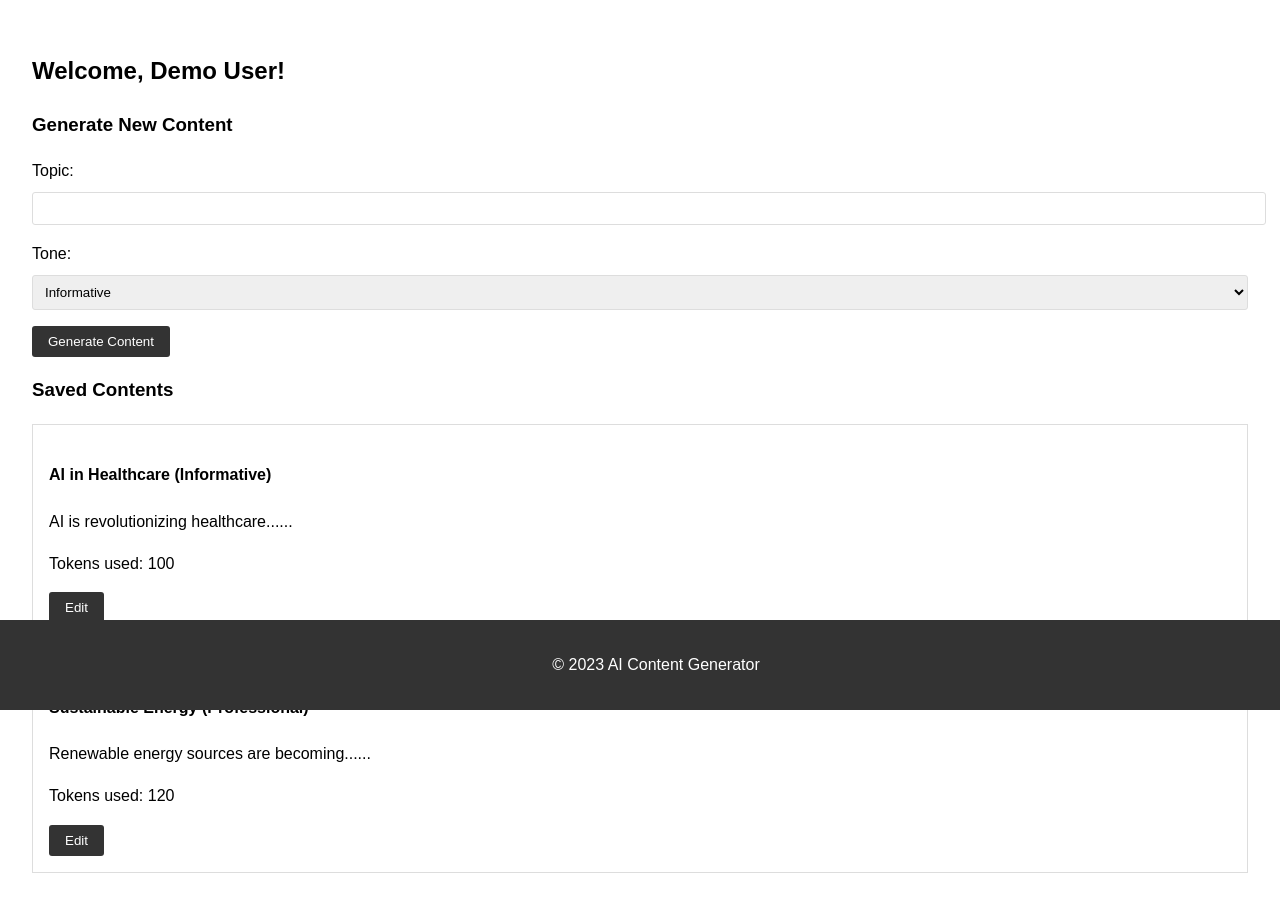
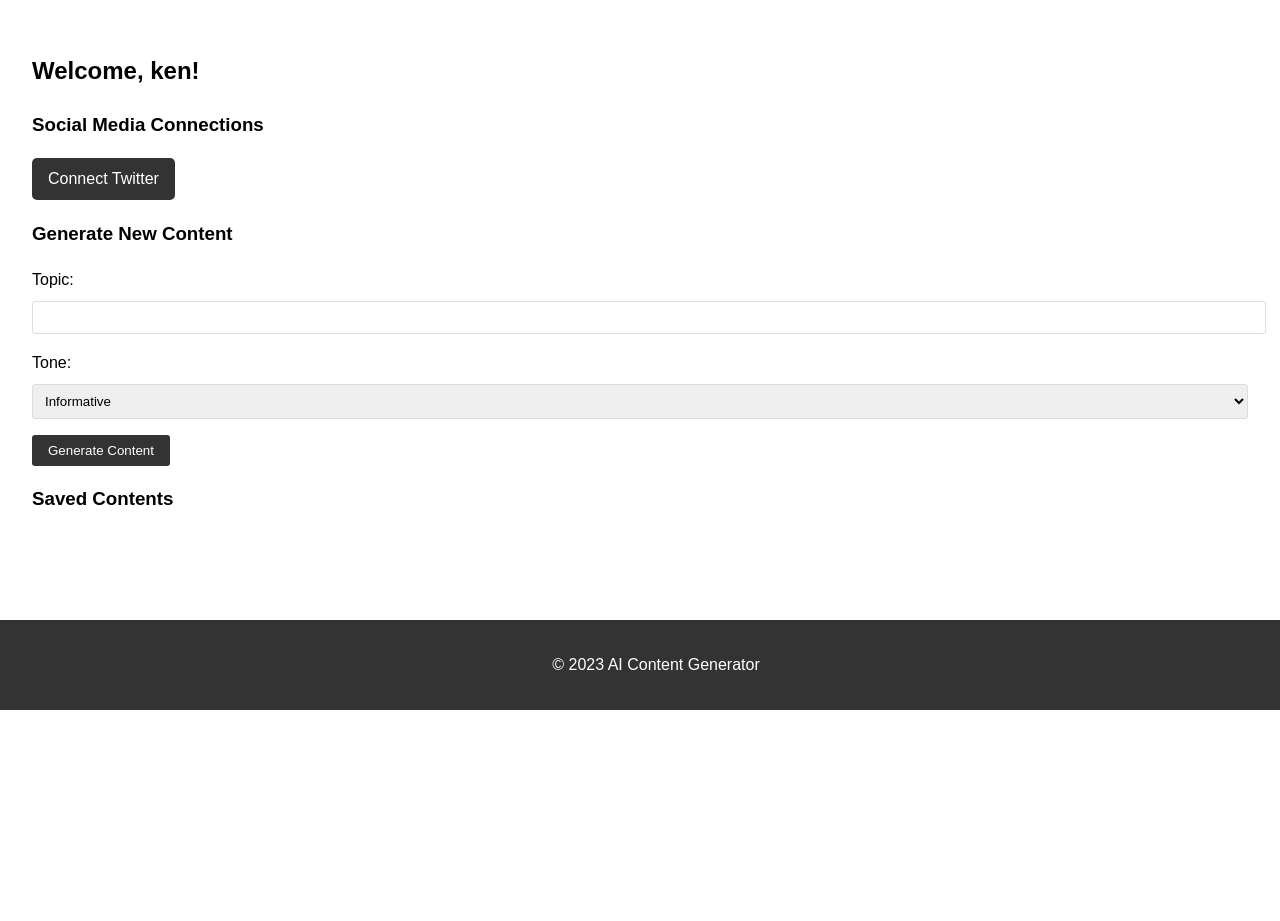
Before and after one commit to salutethegenius/aisocialmedia, a Flask app: page /dashboard in a window 1280 px wide. Shown: the part 90-1011 px from the top of the page. After the commit the page ends 800 px from the top, so only its background shows below. Run offline with Flask 3, Linux system fonts and the light colour scheme; the visitor is signed in with stand-in values (Sample User, id 1).

Commit message:
Agent step completed: Integrate social media APIs for account connections

```diff
--- a/app.py
+++ b/app.py
@@ -6,6 +6,8 @@ from werkzeug.security import generate_password_hash, check_password_hash
 from openai import OpenAI
 import secrets
 import logging
+from requests_oauthlib import OAuth1Session
+import tweepy
 
 # Set up logging
 logging.basicConfig(level=logging.INFO)
@@ -25,6 +27,11 @@ OPENAI_API_KEY = os.environ.get("OPENAI_API_KEY")
 if not OPENAI_API_KEY:
     raise ValueError("OPENAI_API_KEY environment variable is not set")
 openai_client = OpenAI(api_key=OPENAI_API_KEY)
+
+# Twitter API credentials
+TWITTER_API_KEY = os.environ.get("TWITTER_API_KEY")
+TWITTER_API_SECRET = os.environ.get("TWITTER_API_SECRET")
+TWITTER_CALLBACK_URL = "http://localhost:5000/twitter/callback"
 
 from models import User, Content
 
@@ -106,12 +113,11 @@ def logout():
 
 @app.route('/dashboard')
 def dashboard():
-    # Temporary: Create a sample user and content for demonstration
-    user = User(username='Demo User', email='demo@example.com')
-    contents = [
-        Content(topic='AI in Healthcare', tone='Informative', content='AI is revolutionizing healthcare...', tokens_used=100),
-        Content(topic='Sustainable Energy', tone='Professional', content='Renewable energy sources are becoming...', tokens_used=120)
-    ]
+    if 'user_id' not in session:
+        return redirect(url_for('login'))
+
+    user = User.query.get(session['user_id'])
+    contents = Content.query.filter_by(user_id=user.id).all()
     return render_template('dashboard.html', user=user, contents=contents)
 
 @app.route('/generate_content', methods=['POST'])
@@ -142,6 +148,53 @@ def update_content():
     # For demonstration, just return success without actually updating anything
     return jsonify({'success': True})
 
+@app.route('/twitter/login')
+def twitter_login():
+    if 'user_id' not in session:
+        return redirect(url_for('login'))
+
+    oauth = OAuth1Session(TWITTER_API_KEY, client_secret=TWITTER_API_SECRET)
+    try:
+        resp = oauth.fetch_request_token("https://api.twitter.com/oauth/request_token")
+        authorization_url = oauth.authorization_url("https://api.twitter.com/oauth/authorize")
+        session['request_token'] = resp.get('oauth_token')
+        session['request_token_secret'] = resp.get('oauth_token_secret')
+        return redirect(authorization_url)
+    except Exception as e:
+        logger.error(f"Error during Twitter OAuth: {str(e)}")
+        return redirect(url_for('dashboard'))
+
+@app.route('/twitter/callback')
+def twitter_callback():
+    if 'user_id' not in session:
+        return redirect(url_for('login'))
+
+    request_token = session.get('request_token')
+    request_token_secret = session.get('request_token_secret')
+
+    oauth = OAuth1Session(
+        TWITTER_API_KEY,
+        client_secret=TWITTER_API_SECRET,
+        resource_owner_key=request_token,
+        resource_owner_secret=request_token_secret
+    )
+
+    try:
+        oauth_tokens = oauth.fetch_access_token("https://api.twitter.com/oauth/access_token")
+        session['twitter_token'] = oauth_tokens.get('oauth_token')
+        session['twitter_token_secret'] = oauth_tokens.get('oauth_token_secret')
+
+        # Save Twitter tokens to user's record in the database
+        user = User.query.get(session['user_id'])
+        user.twitter_token = session['twitter_token']
+        user.twitter_token_secret = session['twitter_token_secret']
+        db.session.commit()
+
+        return redirect(url_for('dashboard'))
+    except Exception as e:
+        logger.error(f"Error during Twitter OAuth callback: {str(e)}")
+        return redirect(url_for('dashboard'))
+
 if __name__ == '__main__':
     logger.info("Starting the application...")
     test_db_connection()
--- a/models.py
+++ b/models.py
@@ -6,6 +6,8 @@ class User(db.Model):
     username = db.Column(db.String(64), unique=True, nullable=False)
     email = db.Column(db.String(120), unique=True, nullable=False)
     password_hash = db.Column(db.String(256), nullable=False)
+    twitter_token = db.Column(db.String(256))
+    twitter_token_secret = db.Column(db.String(256))
 
     def set_password(self, password):
         self.password_hash = generate_password_hash(password)
--- a/templates/dashboard.html
+++ b/templates/dashboard.html
@@ -2,6 +2,16 @@
 
 {% block content %}
 <h2>Welcome, {{ user.username }}!</h2>
+
+<div id="social-media-connections">
+    <h3>Social Media Connections</h3>
+    {% if user.twitter_token %}
+        <p>Twitter: Connected</p>
+    {% else %}
+        <a href="{{ url_for('twitter_login') }}" class="btn">Connect Twitter</a>
+    {% endif %}
+    <!-- Add other social media platforms here -->
+</div>
 
 <div id="content-generator">
     <h3>Generate New Content</h3>
```
